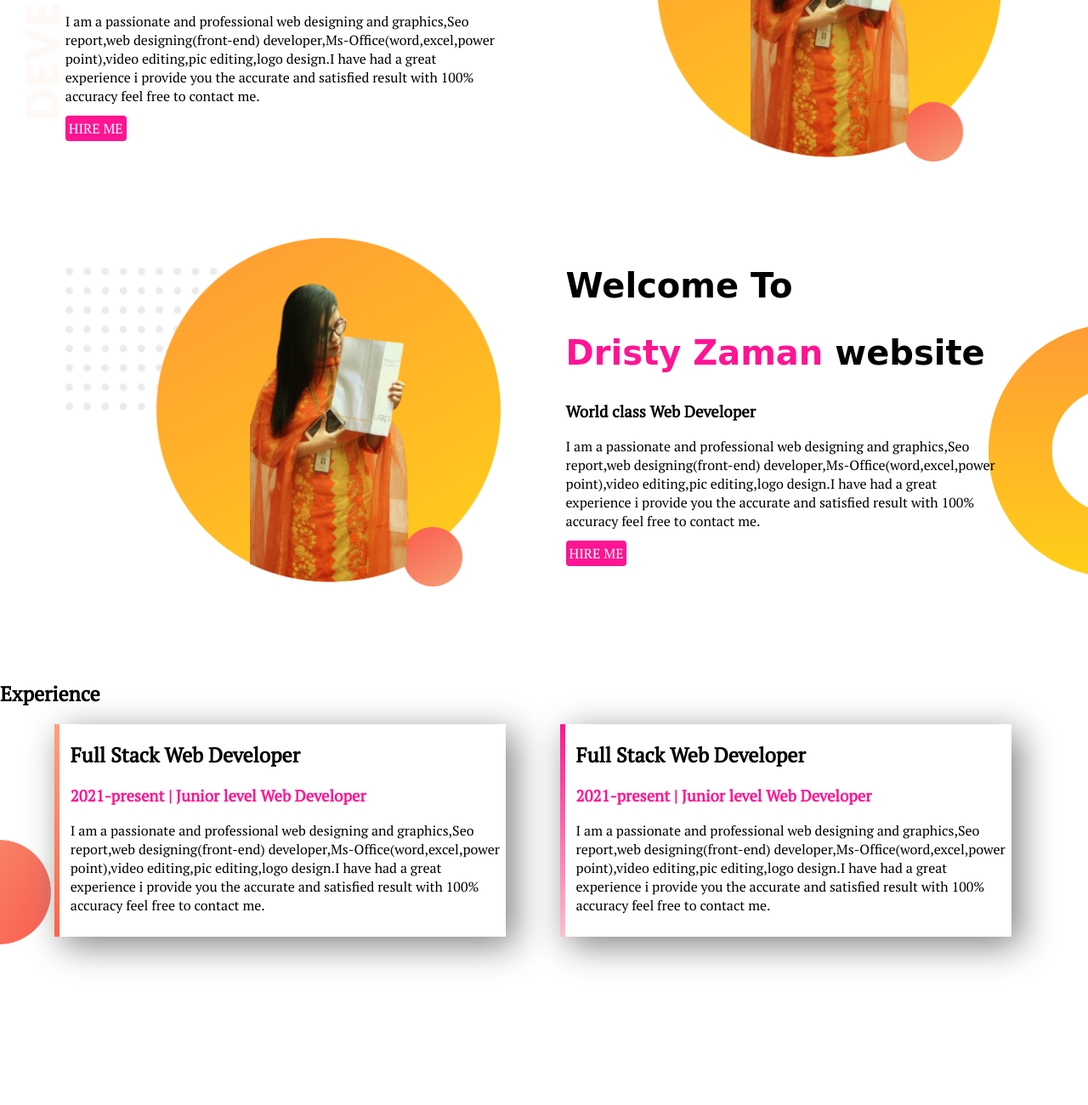
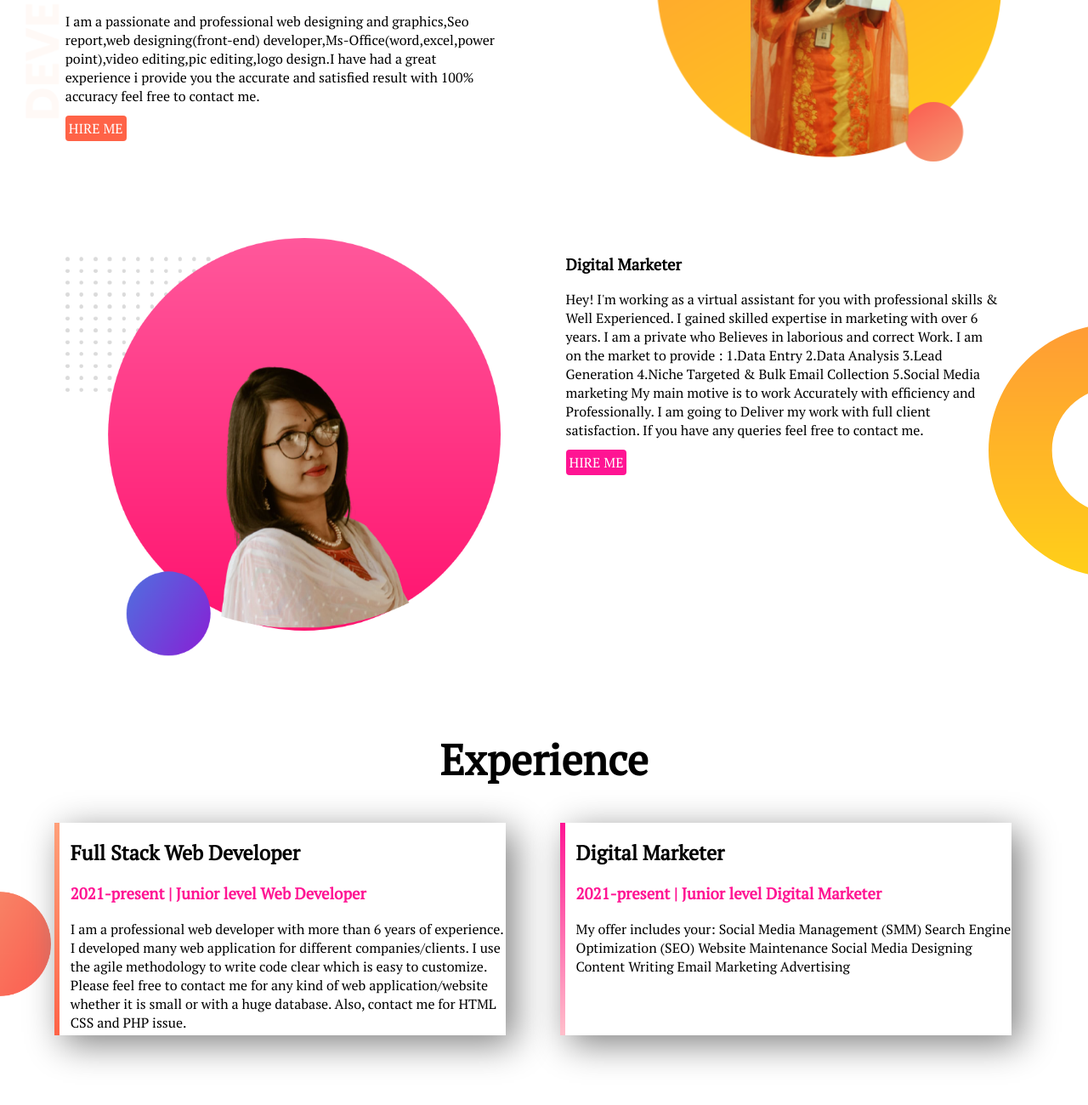
Before and after one commit to riyazaman/web-protfolio, a plain HTML site: page index.html in a window 1280 px wide. Shown: the part 220-1520 px from the top of the page at 85% size. Drawn offline with Linux system fonts and the light colour scheme; a web font is replaced by a local one.

Commit message:
final update

```diff
--- a/index.html
+++ b/index.html
@@ -15,6 +15,10 @@
     <link rel="stylesheet" href="style.css">
 </head>
 <body>
+
+
+
+
     <!--start first part-->
     <section class="top-banner">
         <div class="half-width">
@@ -22,7 +26,7 @@
         <h1><span class="changecolor">Dristy Zaman</span> website</h1>
         <h3>World class Web Developer</h3>
         <p>I am a passionate and professional web designing and graphics,Seo report,web designing(front-end) developer,Ms-Office(word,excel,power point),video editing,pic editing,logo design.I have had a great experience i provide you the accurate and satisfied result with 100% accuracy feel free to contact me.</p>
-        <a class="button" target="_blank" href="https://www.linkedin.com/">HIRE ME</a>
+        <a class="button1" target="_blank" href="https://www.linkedin.com/">HIRE ME</a>
 
         </div>
 
@@ -33,18 +37,21 @@
    <!--finished first part-->
 
 
+
+
+
 <!--start second part-->
 
     <section class="second-banner">
         <div class="half-width">
-            <img class="image" src="images/profile1.png" alt="">
+            <img class="image2" src="images/profile2.png" alt="">
         </div>
 
         <div class="half-width">
-        <h1>Welcome To</h1>
-        <h1><span class="changecolor">Dristy Zaman</span> website</h1>
-        <h3>World class Web Developer</h3>
-        <p>I am a passionate and professional web designing and graphics,Seo report,web designing(front-end) developer,Ms-Office(word,excel,power point),video editing,pic editing,logo design.I have had a great experience i provide you the accurate and satisfied result with 100% accuracy feel free to contact me.</p>
+
+
+        <h3>Digital Marketer</h3>
+        <p>Hey! I'm working as a virtual assistant for you with professional skills & Well Experienced. I gained skilled expertise in marketing with over 6 years. I am a private who Believes in laborious and correct Work. I am on the market to provide : 1.Data Entry 2.Data Analysis 3.Lead Generation 4.Niche Targeted & Bulk Email Collection 5.Social Media marketing My main motive is to work Accurately with efficiency and Professionally. I am going to Deliver my work with full client satisfaction. If you have any queries feel free to contact me.</p>
         <a class="button" target="_blank" href="https://www.linkedin.com/">HIRE ME</a>
 
         </div>
@@ -56,23 +63,33 @@
     <!--start experience part-->
 
 <section class="experience-area">
-    <h2>Experience</h2>
+    <h2 class="h2">Experience</h2>
     <div class="half-width shadow" id="box-ar-lomba-lathi">
         <h2>Full Stack Web Developer</h2>
         <h3 class="changecolor">2021-present | Junior level Web Developer</h3>
-            <p>I am a passionate and professional web designing and graphics,Seo report,web designing(front-end) developer,Ms-Office(word,excel,power point),video editing,pic editing,logo design.I have had a great experience i provide you the accurate and satisfied result with 100% accuracy feel free to contact me.</p>
+            <p>I am a professional web developer with more than 6 years of experience. I developed many web application for different companies/clients. I use the agile methodology to write code clear which is easy to customize. Please feel free to contact me for any kind of web application/website whether it is small or with a huge database. Also, contact me for HTML CSS and PHP issue. </p>
 
 
     </div>
     <div class="half-width shadow" id="box-ar-lomba-lathi2">
-        <h2>Full Stack Web Developer</h2>
-        <h3 class="changecolor">2021-present | Junior level Web Developer</h3>
-            <p>I am a passionate and professional web designing and graphics,Seo report,web designing(front-end) developer,Ms-Office(word,excel,power point),video editing,pic editing,logo design.I have had a great experience i provide you the accurate and satisfied result with 100% accuracy feel free to contact me.</p>
+        <h2>Digital Marketer</h2>
+        <h3 class="changecolor">2021-present | Junior level Digital Marketer</h3>
+            <p>My offer includes your:
+                Social Media Management (SMM)
+                Search Engine Optimization (SEO)
+                Website Maintenance
+                Social Media Designing
+                Content Writing
+                Email Marketing
+                Advertising</p>
 
     </div>
 
+</section>
 
-</section>
+
+
+
 
 
 <!--finished experience part-->
--- a/style.css
+++ b/style.css
@@ -45,6 +45,21 @@ section{
     background-position: right;
 
 }
+.button1{
+    text-decoration: none;
+    background-color: tomato;
+    color: white;
+    padding: 4px;
+    border-radius: 4px;
+}
+
+.image2{
+    width: 100%;
+}
+
+.half-width2{
+    margin-top: 30px;
+}
 /* finished second part */
 
 /* start experience  part */
@@ -58,6 +73,7 @@ section{
     background-repeat: no-repeat;
     background-position: left;
     background-size: 60px;
+    margin-top: 80px;
 
 }
 #box-ar-lomba-lathi{
@@ -73,6 +89,11 @@ section{
     border-image-slice: 1;
 
 }
+
+.h2{
+    text-align: center;
+    font-size: 50px;
+}
 /* finished experience  part */
 
 
```
Also changed, not shown: images/my-bg2.png (deleted), images/profile2.png (added).
